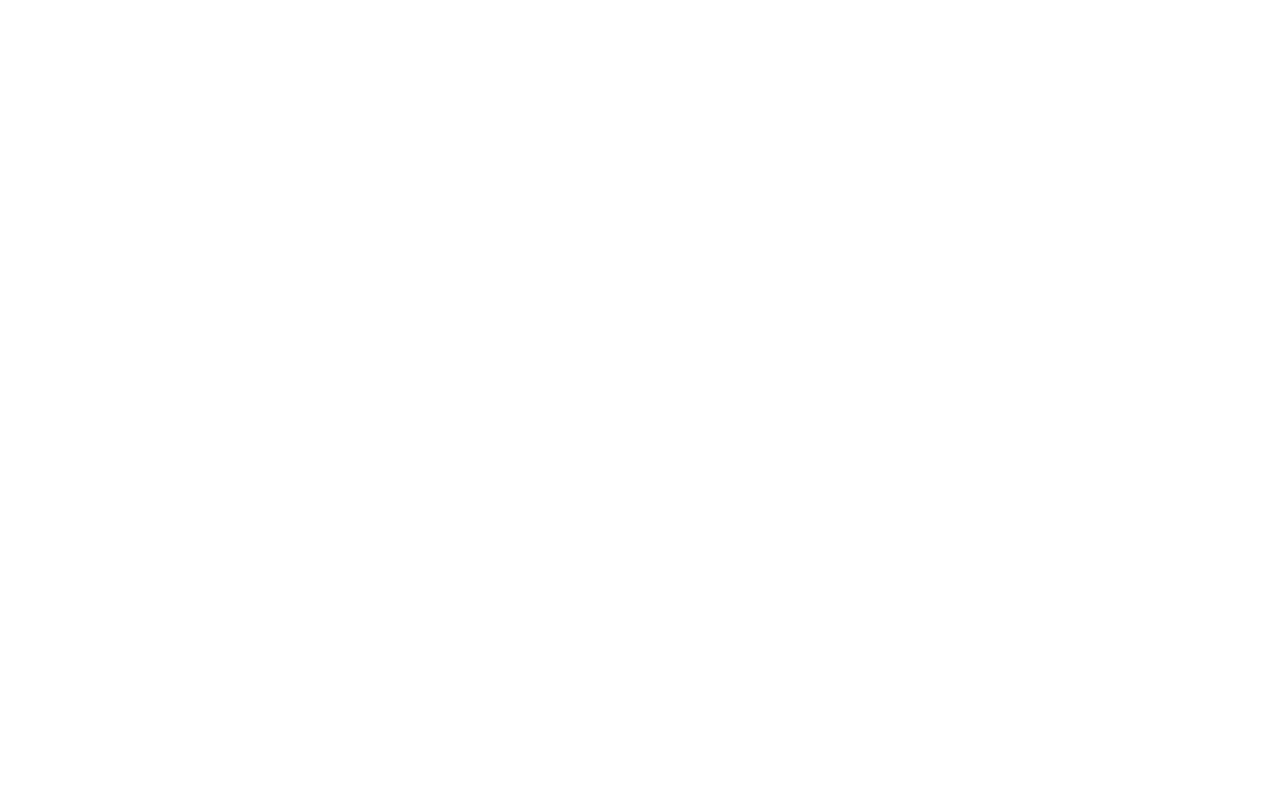
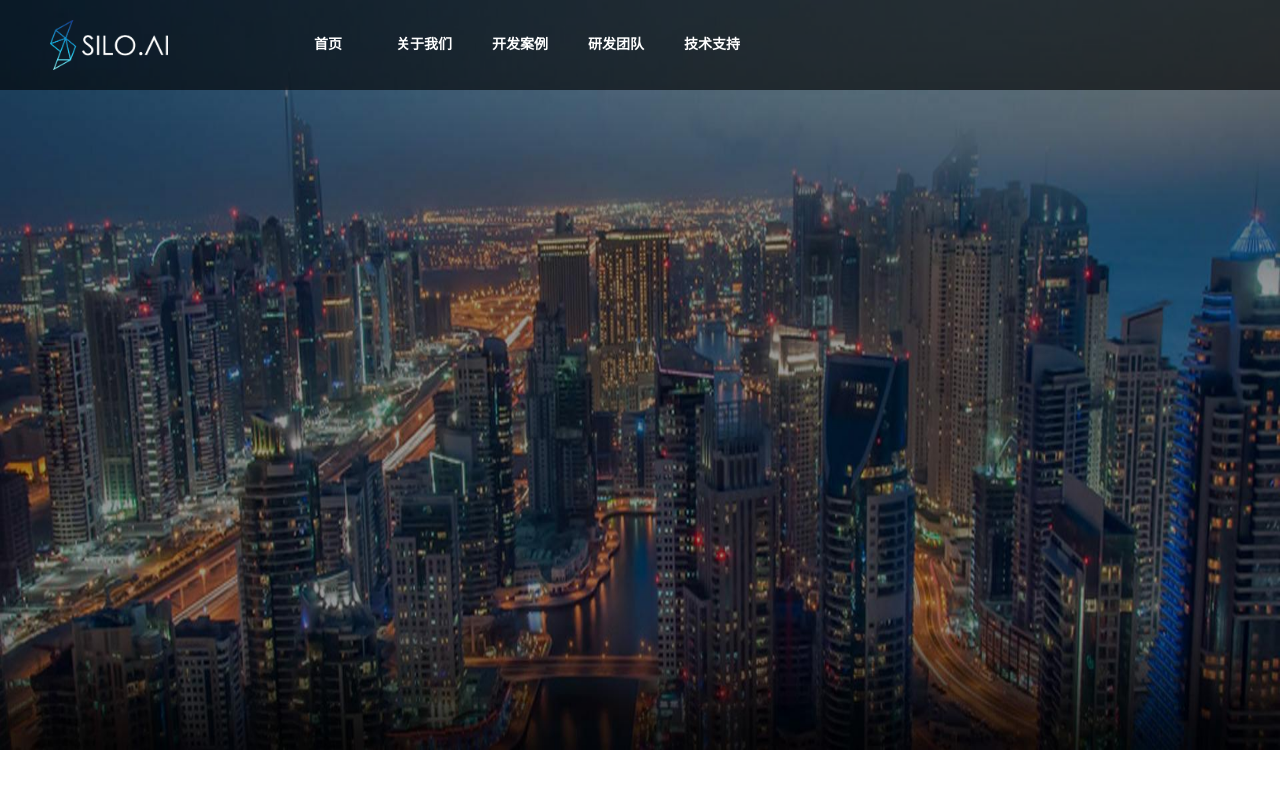
Before and after one commit to LJH-lijiahui/LJH, a plain HTML site: page index.html in a window 1280 px wide. Drawn offline with Linux system fonts and the light colour scheme.

Commit message:
更新了index.html的样式和页面结构

```diff
--- /dev/null
+++ b/css/index.css
@@ -0,0 +1,59 @@
+/*首页顶部导航栏样式*/
+.navTop{
+	width: 100%;
+	height: 90px;
+	background: rgba(0,0,0,.6);
+	position: fixed;
+	top: 0;
+	left: 0;
+	z-index: 9999;
+
+}
+.TopBox{
+	width: 1280px;
+	min-width: 1200px;
+	height: 100%;
+	position: relative;
+	margin: 0 auto;
+
+}
+.navTop ul{
+
+	min-width: 980px;
+	height: 100%;
+	margin: 0 auto;
+	line-height: 90px;
+	clear: both;
+	overflow: hidden;
+	position: absolute;
+	left: 290px;
+}
+.navTop ul li{
+	height: 88px;
+	text-align: center;
+	font-size: 14px;
+	font-weight: 600;
+	color: #fff;
+	margin-right: 20px;
+	padding: 0 5px;
+	float: left;
+	cursor: pointer;
+	min-width: 66px;
+}
+.navTop ul li:hover{
+	border-bottom: 2px solid #5ddfff;
+	color:#5ddfff ;
+}
+.indexLogo{
+	height: 90px;
+	line-height: 90px;
+	position: absolute;
+	left: 50px;
+	top: 0;
+
+}
+.indexLogo img{
+	margin-top: 20px;
+	height: 50px;
+}
+/*首页栏目介绍*/
--- a/index.html
+++ b/index.html
@@ -1,9 +1,103 @@
 <!DOCTYPE html>
 <html>
+
 	<head>
 		<meta charset="UTF-8">
-		<title></title>
+		<title>首页</title>
+		<link rel="stylesheet" type="text/css" href="css/reset.css" />
+		<link rel="stylesheet" type="text/css" href="css/index.css" />
+		<link rel="stylesheet" type="text/css" href="css/swiper.min.css" />
+		<style type="text/css">
+			.swiper-container {
+			    width: 100%;
+
+			}
+			.swiper-slide img{
+
+				width: 100%;
+				height: 100%;
+			}
+		</style>
 	</head>
+
 	<body>
+		<div class="content">
+			<div class="navTop">
+				<div class="TopBox">
+					<div class="indexLogo">
+						<img src="image/logo.png" alt="" />
+					</div>
+					<ul class="navIndex">
+						<li>
+							首页
+						</li>
+						<li>
+							关于我们
+						</li>
+						<li>
+							开发案例
+						</li>
+						<li>
+							研发团队
+						</li>
+						<li>
+							技术支持
+						</li>
+					</ul>
+				</div>
+
+			</div>
+		</div>
+		<div class="banner">
+			<div class="swiper-container">
+				<div class="swiper-wrapper">
+					<div class="swiper-slide"><img src="image/banner1.jpg"/></div>
+					<div class="swiper-slide"><img src="image/banner2.jpg"/></div>
+					<!--<div class="swiper-slide">Slide 3</div>-->
+				</div>
+				<!-- 如果需要分页器 -->
+				<!--<div class="swiper-pagination"></div>-->
+
+				<!-- 如果需要导航按钮 -->
+				<!--<div class="swiper-button-prev"></div>
+    			<div class="swiper-button-next"></div>-->
+
+				<!-- 如果需要滚动条 -->
+				<!--<div class="swiper-scrollbar"></div>-->
+			</div>
+		</div>
 	</body>
+	<script src="js/jquery.min.js"></script>
+	<script src="js/swiper.min.js"></script>
+	<script>
+		var ViewHeight=$(window).height()
+//		console.log(ViewHeight)
+		$(".swiper-container").css("height",ViewHeight-50)
+		$(document).ready(function() {
+			var mySwiper = new Swiper('.swiper-container', {
+				loop: true,
+				speed:1000,
+				autoplay:{
+					delay:3000
+				},
+				effect : 'fade',
+				// 如果需要分页器
+//				pagination: {
+//					el: '.swiper-pagination',
+//				},
+
+				// 如果需要前进后退按钮
+//				navigation: {
+//					nextEl: '.swiper-button-next',
+//					prevEl: '.swiper-button-prev',
+//				},
+
+				// 如果需要滚动条
+//				scrollbar: {
+//					el: '.swiper-scrollbar',
+//				},
+			})
+		})
+	</script>
+
 </html>
```
